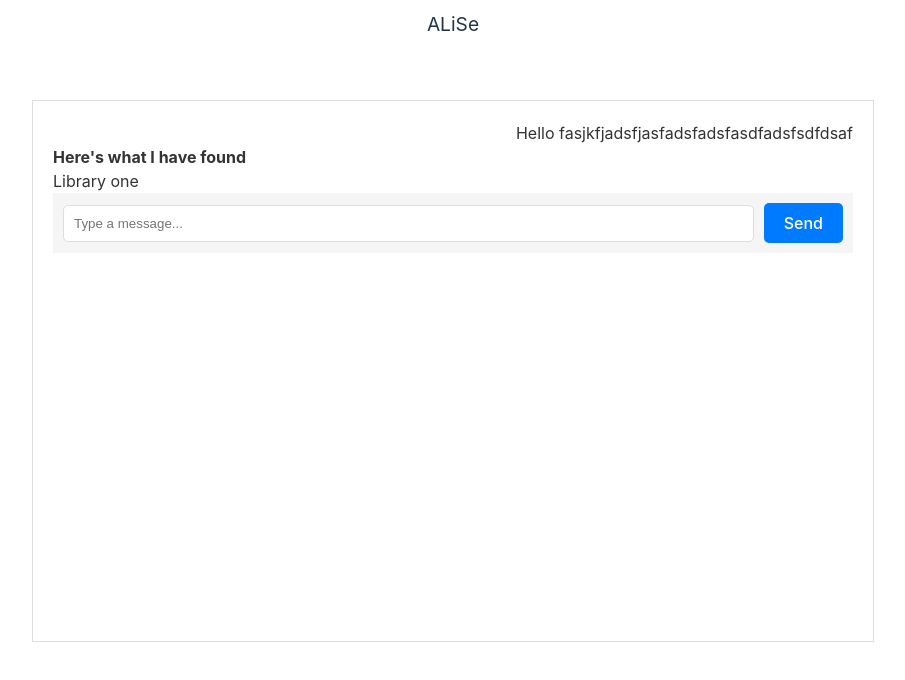
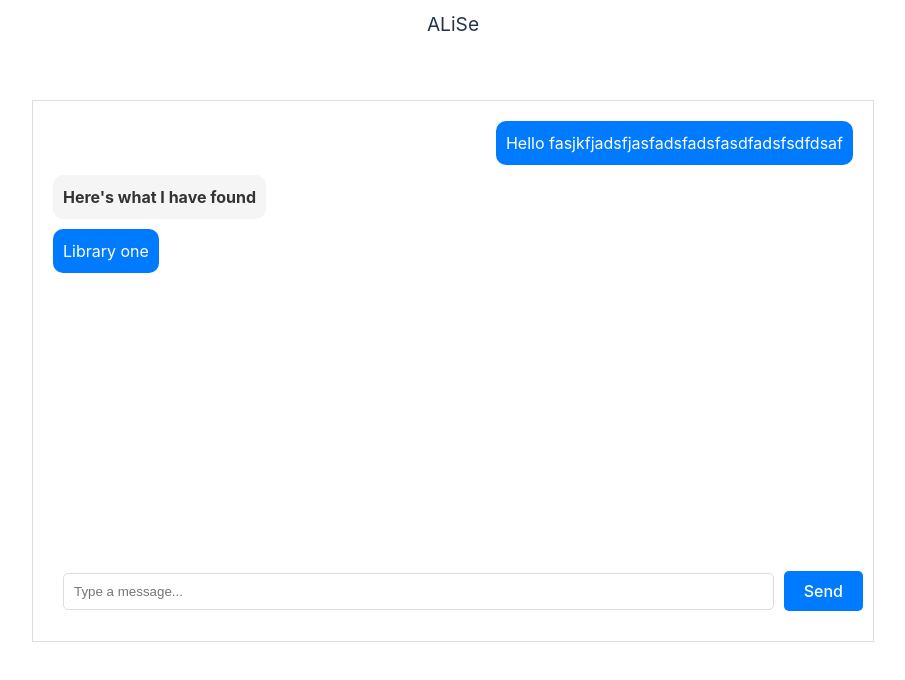
Before and after one commit to IamLucifer0312/ALISE-AI-Library-Search, a React (Vite) app in the folder client/ALiSe/: page / in a window 1280 px wide. Shown: the top 680 px of the page, without its empty margins (187-1092 px from the left). Built offline with nearby package versions, Linux system fonts and the light colour scheme.

Commit message:
UI update

```diff
--- a/client/ALiSe/src/App.css
+++ b/client/ALiSe/src/App.css
@@ -84,7 +84,8 @@ button:focus-visible {
 
 .chatbox {
   border: 1px solid #ddd;
-  display: block;
+  display: flex;
+  flex-direction: column;
   padding: 20px;
   width: 800px;
   height: 500px;
@@ -97,23 +98,35 @@ button:focus-visible {
   margin-right: 0;
   margin-left: auto;
   text-align: right;
+  margin-left: auto;
+  background-color: #007BFF;
+  color: white;
 }
 
 #AI-answer-title {
   color: #333;
   font-weight: bold;
+  margin-right: auto;
+  background-color: #f5f5f5;
 }
 
 #AI-answers {
   color: #333;
+  margin-right: auto;
+  background-color: #007BFF;
+  color: white;
 }
 
 #chat-bar {
   display: flex;
+  margin-top: auto;
+  width: 100%;
   justify-content: space-between;
   align-items: center;
   padding: 10px;
-  background-color: #f5f5f5;
+  background-color: #ffffff;
+  max-height: 500px;
+  overflow-y: auto;
 }
 
 #chat-input {
@@ -131,3 +144,16 @@ button:focus-visible {
   background-color: #007BFF;
   color: white;
 }
+
+#chat-button:hover {
+  background-color: #000000;
+  color: #ffffff;
+}
+
+.message {
+  display: inline-block;
+  max-width: 50%;
+  margin-bottom: 10px;
+  padding: 10px;
+  border-radius: 10px;
+}
--- a/client/ALiSe/src/App.jsx
+++ b/client/ALiSe/src/App.jsx
@@ -16,9 +16,9 @@ function App() {
     <div class='container'>
       <div class = 'header'>ALiSe</div>
       <div class = 'chatbox'>
-        <div id = 'user-prompt'>Hello fasjkfjadsfjasfadsfadsfasdfadsfsdfdsaf</div>
-        <div id = 'AI-answer-title'>Here's what I have found</div>
-        <div id = 'AI-answers'>Library one</div>
+        <div class = 'message' id = 'user-prompt'>Hello fasjkfjadsfjasfadsfadsfasdfadsfsdfdsaf</div>
+        <div class = 'message' id = 'AI-answer-title'>Here's what I have found</div>
+        <div class = 'message' id = 'AI-answers'>Library one</div>
         <div id = 'chat-bar'>
           <input type="text" id="chat-input" placeholder="Type a message..."/>
           <button id ="chat-button" onClick={handleClick}>Send</button>
```
